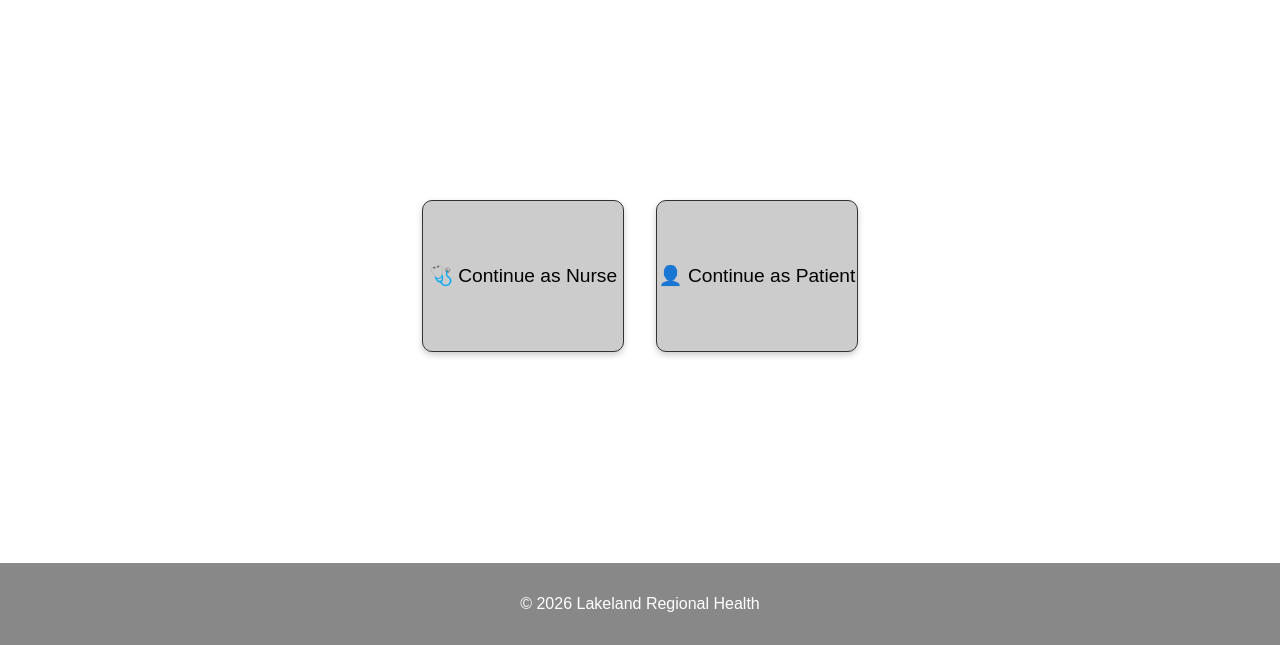
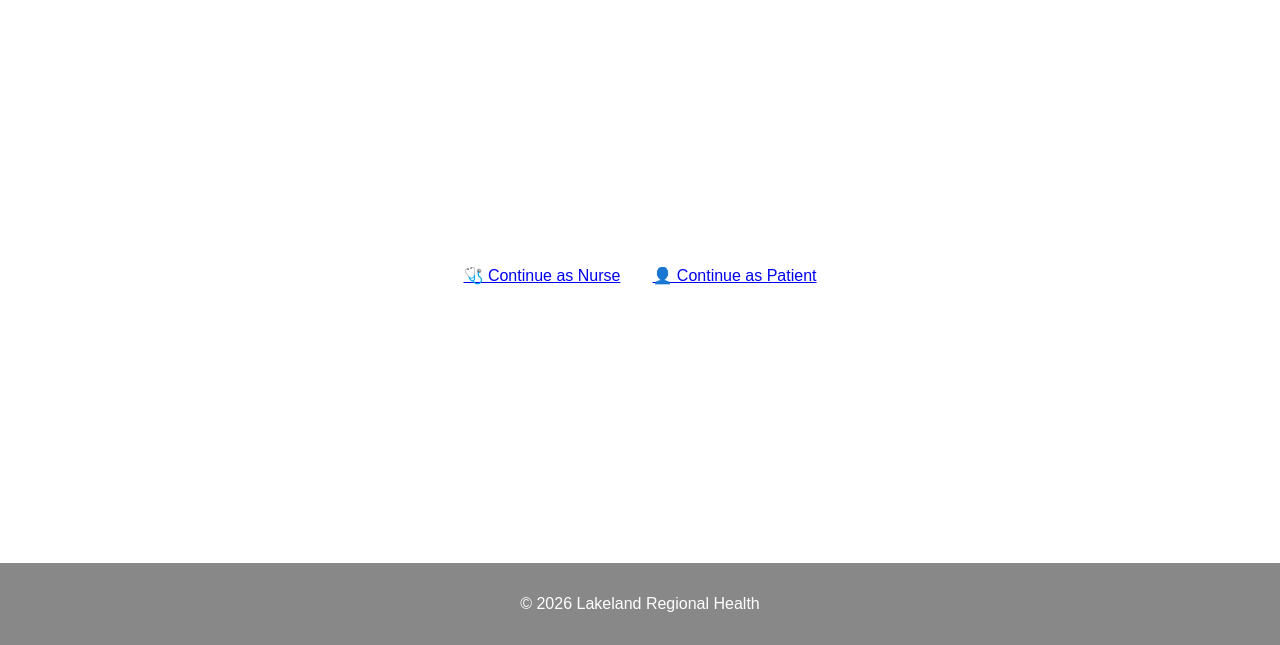
Before and after one commit to Jalvarez0311/Digital-Health-Literacy-Companion-Tool-Lakeland-Regional-Health-, a Django app: page / in a window 1280 px wide. Shown: the part 155-800 px from the top of the page. Run offline with Django 5.2, Linux system fonts and the light colour scheme.

Commit message:
Update index.html

```diff
--- a/Frontend/django/HealthFront/companion/templates/companion/index.html
+++ b/Frontend/django/HealthFront/companion/templates/companion/index.html
@@ -7,8 +7,8 @@
 <div class="main-center">
     <div class="role-cards">
         <!-- Role cards as links with role query parameter -->
-        <a href="{% url 'login' %}?role=nurse" class="role-card">🩺 Continue as Nurse</a>
-        <a href="{% url 'login' %}?role=patient" class="role-card">👤 Continue as Patient</a>
+        <a href="{% url 'login' %}?role=nurse" class="btn">🩺 Continue as Nurse</a>
+        <a href="{% url 'login' %}?role=patient" class="btn">👤 Continue as Patient</a>
     </div>
 </div>
 {% endblock %}
```
